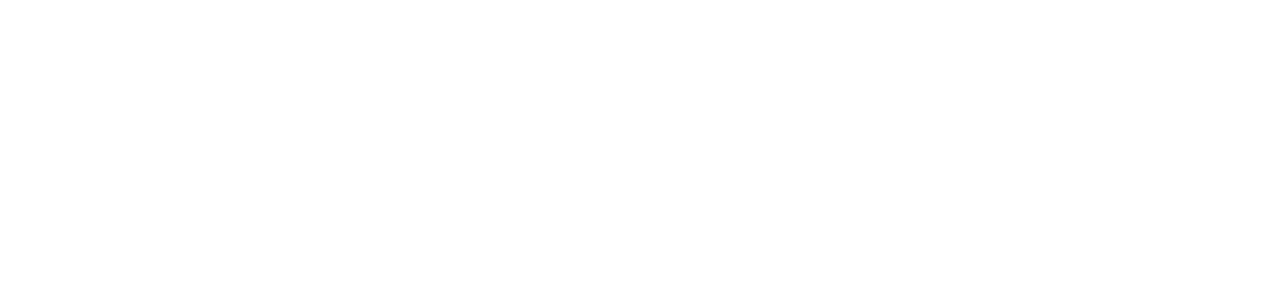
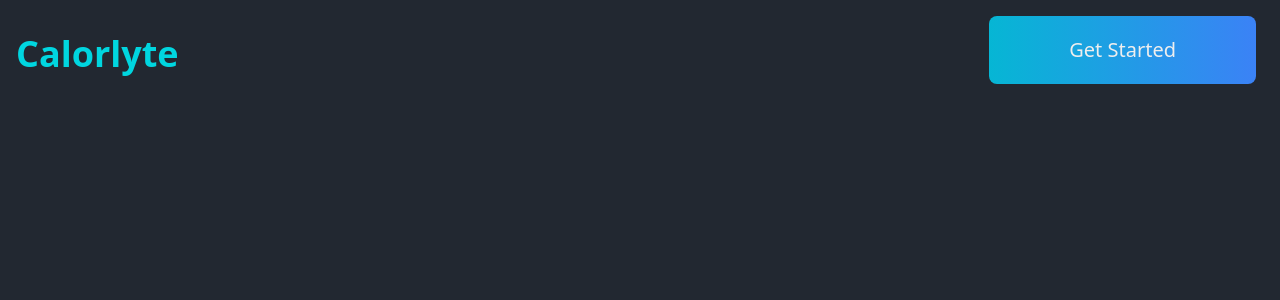
Before and after one commit to zaidtahircodes/Calorlyte, a React (Create React App) app in the folder calorlyte/: page / in a window 1280 px wide. Shown: the top 300 px of the page. Built offline with nearby package versions, Linux system fonts and the light colour scheme.

Commit message:
Style Navbar and Background

```diff
--- a/calorlyte/package.json
+++ b/calorlyte/package.json
@@ -36,5 +36,8 @@
       "last 1 firefox version",
       "last 1 safari version"
     ]
+  },
+  "devDependencies": {
+    "tailwindcss": "^3.3.2"
   }
 }
--- a/calorlyte/public/index.html
+++ b/calorlyte/public/index.html
@@ -26,7 +26,7 @@
     -->
     <title>React App</title>
   </head>
-  <body>
+  <body style="padding: 0; margin: 0; background-color: #222831;">
     <noscript>You need to enable JavaScript to run this app.</noscript>
     <div id="root"></div>
     <!--
--- a/calorlyte/src/components/Navbar.js
+++ b/calorlyte/src/components/Navbar.js
@@ -3,13 +3,19 @@
 
 export default function Navbar() {
 
-    const Nav = styled.div`
+    return (
 
-    `
 
-    return (
-    <Nav>
+<nav class="border-gray-200 dark:bg-gray-900">
+  <div class="max-w-screen-xl flex flex-wrap items-center justify-between mx-auto p-4">
+    <a href="#" class="flex items-center">
 
-    </Nav>
+        <span class="self-center text-4xl font-semibold whitespace-nowrap text-mod-teal">Calorlyte</span>
+    </a>
+    <button type="button" class="text-mod-white font-bold bg-gradient-to-r from-cyan-500 to-blue-500 hover:bg-gradient-to-bl hover:text-blue-900 hover:transition ease-in-out delay-250 focus:ring-4 focus:outline-none focus:ring-cyan-300 dark:focus:ring-cyan-800 font-medium rounded-lg text-xl px-20 py-5 text-center mr-2 mb-2">Get Started</button>
+  </div>
+</nav>
+
+
   )
 }
--- /dev/null
+++ b/calorlyte/src/index.css
@@ -0,0 +1,3 @@
+@tailwind base;
+@tailwind components;
+@tailwind utilities;
--- a/calorlyte/src/index.js
+++ b/calorlyte/src/index.js
@@ -1,6 +1,7 @@
 import React from 'react';
 import ReactDOM from 'react-dom/client';
 import App from './App';
+import '../src/index.css'
 
 const root = ReactDOM.createRoot(document.getElementById('root'));
 root.render(
--- /dev/null
+++ b/calorlyte/tailwind.config.js
@@ -0,0 +1,16 @@
+/** @type {import('tailwindcss').Config} */
+module.exports = {
+  content: [
+    "./src/**/*.{js,jsx,ts,tsx}",
+  ],
+  theme: {
+    extend: {
+      colors: {
+        'mod-teal': '#00d6e0',
+        'mod-black': '#222831',
+        'mod-white': '#EEEEEE',
+      },
+    },
+  },
+  plugins: [],
+}
```
Also changed, not shown: 1 other file (tests, documents, lock files or other folders).
